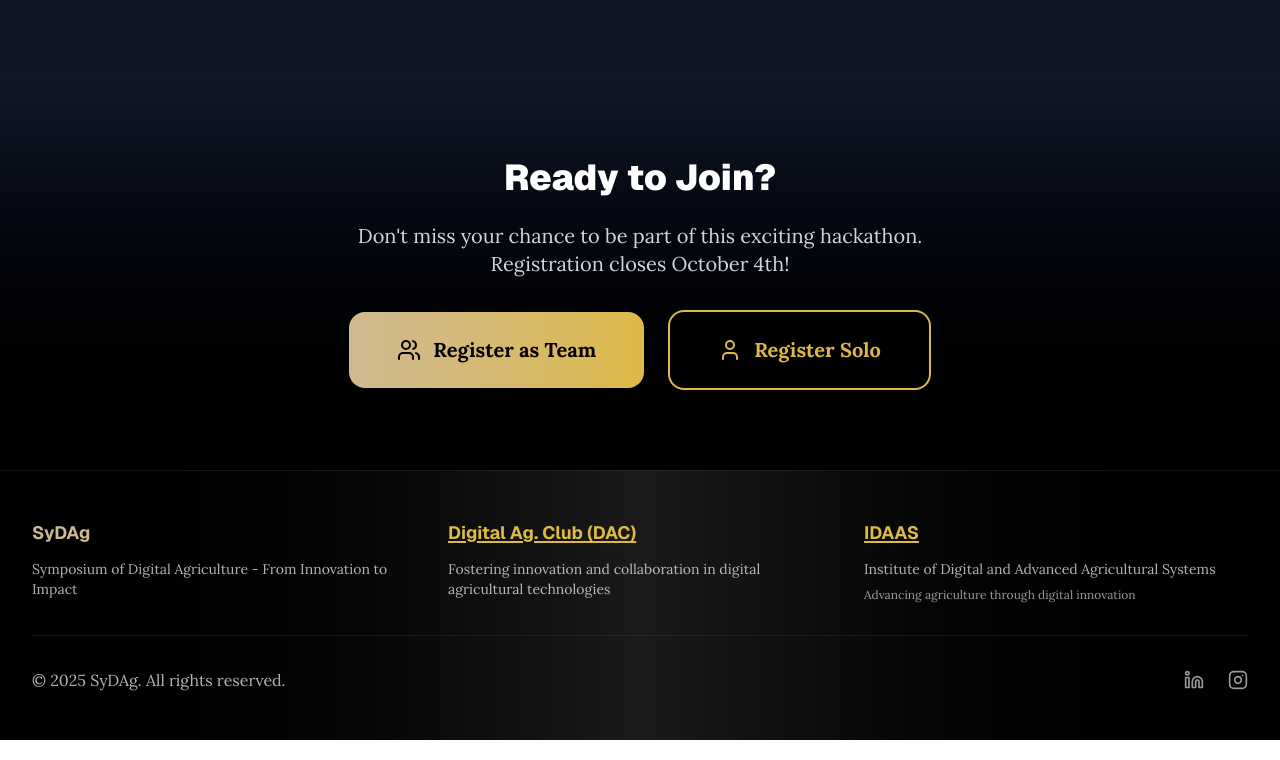
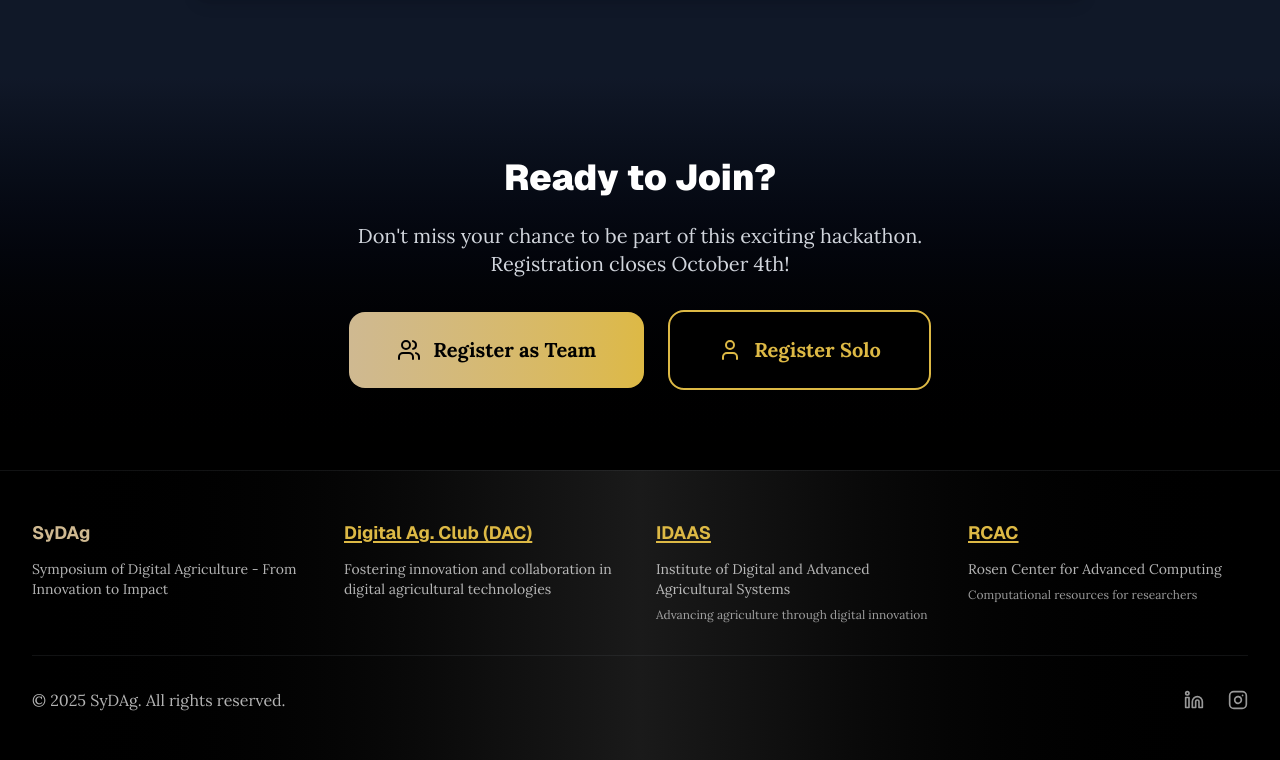
Before and after one commit to PurdueSyDAg/PurdueSyDAg.github.io, a Next.js app: page /hackathon in a window 1280 px wide. Shown: the part 3886-4646 px from the top of the page. Built offline with nearby package versions, Linux system fonts and the light colour scheme.

Commit message:
fix: build issues

```diff
--- a/components/Footer.tsx
+++ b/components/Footer.tsx
@@ -9,7 +9,7 @@ export function Footer() {
         <footer className="bg-gradient-to-r from-[#000000] via-[#1a1a1a] to-[#000000] border-t border-[#555960]/20 py-12">
             <div className="max-w-7xl mx-auto px-4 sm:px-6 lg:px-8">
                 {/* Main footer content */}
-                <div className="grid grid-cols-1 md:grid-cols-3 gap-8 mb-8">
+                <div className="grid grid-cols-1 md:grid-cols-2 lg:grid-cols-4 gap-8 mb-8">
                     {/* SyDAg Column */}
                     <div className="text-center md:text-left">
                         <h3 className="text-lg font-bold text-[#CFB991] mb-3">
@@ -56,6 +56,26 @@ export function Footer() {
                             Advancing agriculture through digital innovation
                         </p>
                     </div>
+
+                    {/* RCAC Column */}
+                    <div className="text-center md:text-left">
+                        <a
+                            href="https://www.rcac.purdue.edu/"
+                            target="_blank"
+                            rel="noopener noreferrer"
+                            className="inline-block"
+                        >
+                            <h3 className="text-lg font-bold text-[#DDB945] hover:text-[#CFB991] transition-colors duration-200 mb-3 underline decoration-2 underline-offset-2">
+                                RCAC
+                            </h3>
+                        </a>
+                        <p className="text-white/70 text-sm">
+                            Rosen Center for Advanced Computing
+                        </p>
+                        <p className="text-white/60 text-xs mt-2">
+                            Computational resources for researchers
+                        </p>
+                    </div>
                 </div>
 
                 {/* Copyright and Social Links */}
--- a/components/Speakers.tsx
+++ b/components/Speakers.tsx
@@ -63,7 +63,7 @@ export function Speakers() {
               // Then sort alphabetically by name
               return a.name.localeCompare(b.name);
             })
-            .map((speaker, index) => (
+            .map((speaker) => (
             <div
               key={speaker.name}
               data-speaker-id={speaker.id}
--- a/components/Team.tsx
+++ b/components/Team.tsx
@@ -55,7 +55,7 @@ export function Team() {
                     transition={{ duration: 0.8 }}
                     viewport={{ once: true }}
                 >
-                    {students.map((member, index) => (
+                    {students.map((member) => (
                         <div
                             key={member.id}
                             className="bg-white rounded-2xl shadow-lg overflow-hidden border border-[#555960]/20"
@@ -128,7 +128,7 @@ export function Team() {
 
                     {/* Faculty and Staff Members */}
                     <div className="grid md:grid-cols-3 gap-6 max-w-5xl mx-auto">
-                        {faculty.map((member, index) => (
+                        {faculty.map((member) => (
                             <div
                                 key={member.id}
                                 className="bg-white rounded-2xl shadow-lg overflow-hidden border-2 border-[#CFB991]/30"
```
